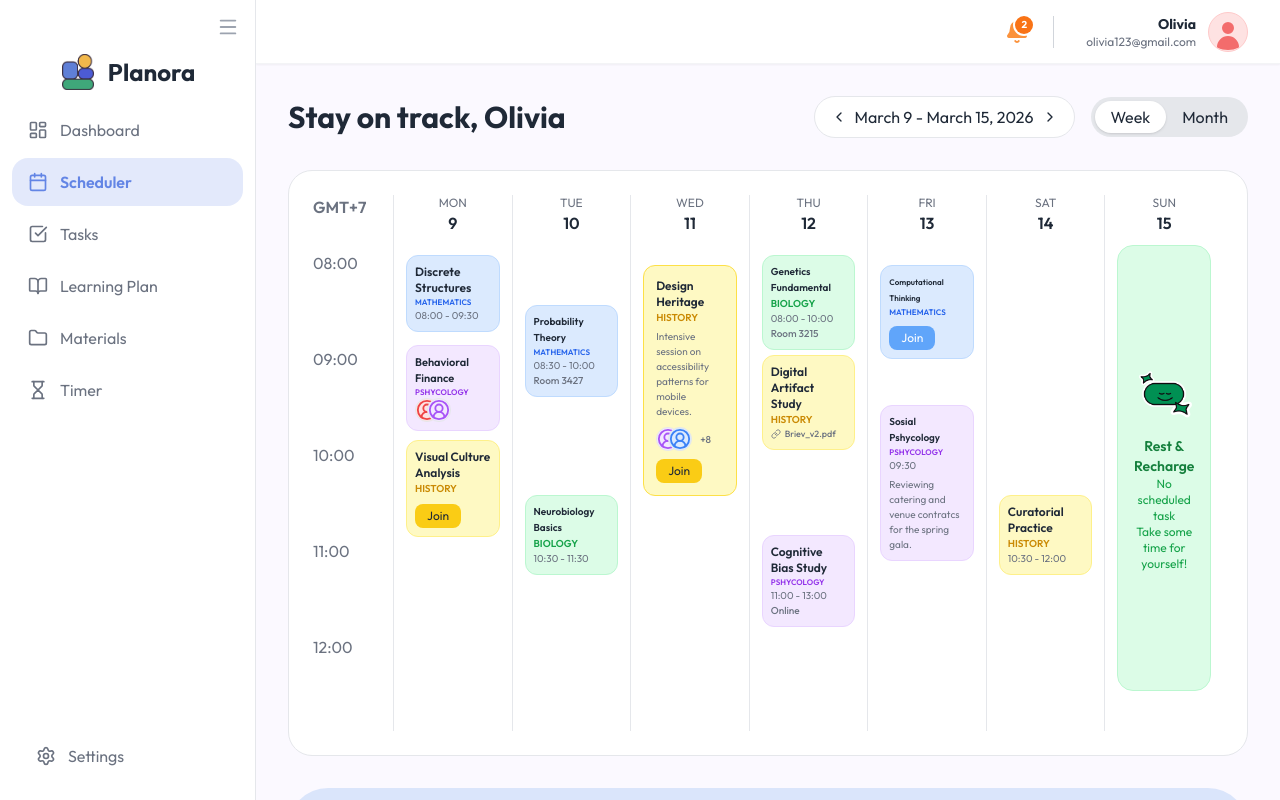
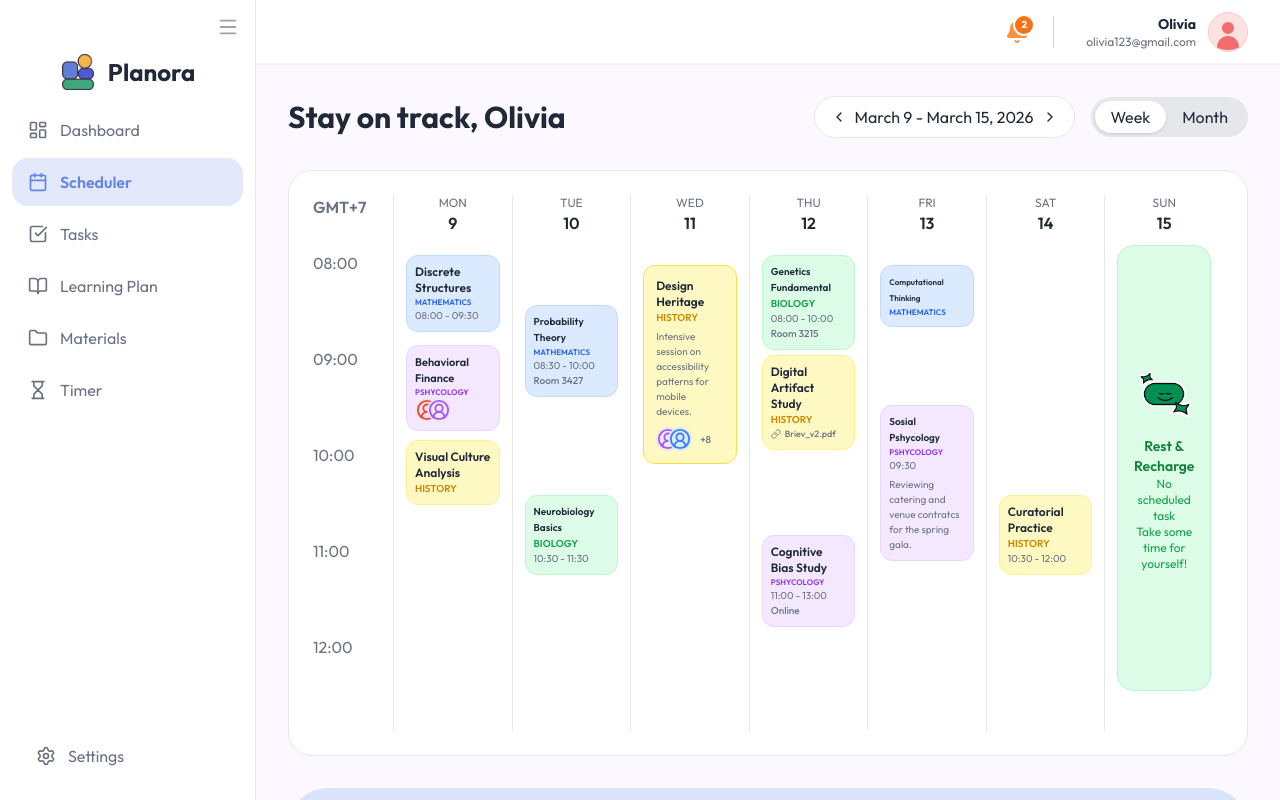
Before and after one commit to febbyvnr/planora, a React (Vite) app: page /scheduler/detailed in a window 1280 px wide. Shown: the top 800 px of the page. Built offline with nearby package versions, Linux system fonts and the light colour scheme.

Commit message:
hapus button join

```diff
--- a/src/pages/Scheduler_Detailed.jsx
+++ b/src/pages/Scheduler_Detailed.jsx
@@ -174,9 +174,6 @@ export default function Scheduler_Detailed() {
                                             <p className="text-[10px] text-yellow-600 font-semibold">
                                                 HISTORY
                                             </p>
-                                            <button className="mt-2 bg-yellow-400 text-xs px-3 py-1 rounded-lg">
-                                                Join
-                                            </button>
                                         </div>
                                     </>
                                 )}
@@ -233,9 +230,6 @@ export default function Scheduler_Detailed() {
                                                 +8
                                             </span>
                                         </div>
-                                        <button className="mt-2 bg-yellow-400 text-xs px-3 py-1 rounded-lg">
-                                            Join
-                                        </button>
                                     </div>
                                 )}
                                 {i===3 && (
@@ -291,10 +285,6 @@ export default function Scheduler_Detailed() {
                                             <p className="text-[10px] lg:text-[8px] text-blue-600 font-semibold">
                                                 MATHEMATICS
                                             </p>
-
-                                            <button className="mt-2 bg-blue-400 text-white text-xs px-3 py-1 rounded-lg">
-                                                Join
-                                            </button>
                                         </div>
                                         <div className="absolute top-[210px] left-3 right-3 bg-purple-100 border border-purple-200 rounded-xl p-2">
                                             <p className="text-xs lg:text-[10px] font-semibold">
```
